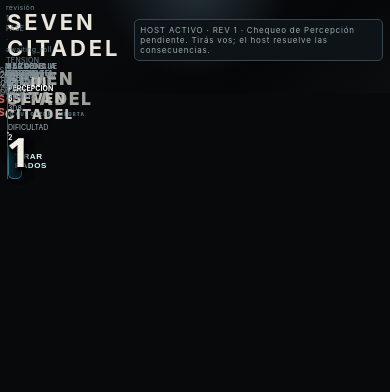
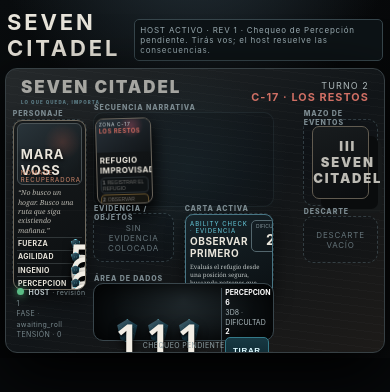
Before and after one commit to sebasu66/general, a plain HTML site: page experiments/seven-citadel-host/index.html in a window 390 px wide. Drawn offline with Linux system fonts and the light colour scheme.

Commit message:
fix: render hosted tabletop as block layout

```diff
--- a/experiments/seven-citadel-host/styles.css
+++ b/experiments/seven-citadel-host/styles.css
@@ -4,7 +4,7 @@ body{background:radial-gradient(circle at 50% -20%,#25323a 0,transparent 42%),li
 .page-shell{width:min(1600px,100%);margin:0 auto;padding:14px}.game-header{display:flex;justify-content:space-between;align-items:end;gap:14px;padding:5px 4px 12px}
 .game-header strong{font-size:clamp(22px,3vw,40px);letter-spacing:.13em}.game-header span{display:block;color:#72acba;font-size:10px;letter-spacing:.21em;margin-top:3px}
 .host-status{font-size:11px;letter-spacing:.1em;color:#9aabb1;border:1px solid #37464c;background:#0d1316;padding:8px 10px;border-radius:5px}
-.game-table{position:relative;aspect-ratio:4/3;width:100%;overflow:hidden;border:1px solid #374044;border-radius:12px;box-shadow:0 24px 65px #000;background:repeating-linear-gradient(7deg,rgba(255,255,255,.018) 0 1px,transparent 1px 8px),radial-gradient(circle at 48% 35%,rgba(48,86,99,.2),transparent 38%),linear-gradient(145deg,#25292b,#111518 52%,#1d1b19)}
+.game-table{display:block;position:relative;aspect-ratio:4/3;width:100%;overflow:hidden;border:1px solid #374044;border-radius:12px;box-shadow:0 24px 65px #000;background:repeating-linear-gradient(7deg,rgba(255,255,255,.018) 0 1px,transparent 1px 8px),radial-gradient(circle at 48% 35%,rgba(48,86,99,.2),transparent 38%),linear-gradient(145deg,#25292b,#111518 52%,#1d1b19)}
 .game-table:after{content:"";position:absolute;inset:0;pointer-events:none;background:linear-gradient(90deg,transparent 49.9%,rgba(255,255,255,.025) 50%,transparent 50.1%),linear-gradient(0deg,transparent 49.9%,rgba(255,255,255,.018) 50%,transparent 50.1%)}
 .table-logo{position:absolute;left:4%;top:3%;font-weight:900;font-size:clamp(17px,2.5vw,37px);letter-spacing:.11em;color:#c8c7c1;opacity:.8}.table-logo small{display:block;color:#678d97;font-size:.26em;letter-spacing:.25em;margin-top:3px}
 .table-location{position:absolute;right:4%;top:4%;text-align:right;color:#aab5b7;font-size:clamp(9px,.95vw,14px);letter-spacing:.12em}.table-location b{display:block;color:#d06f64;font-size:1.2em}
```
Also changed, not shown: experiments/seven-citadel-host/local-preview.png (deleted).
